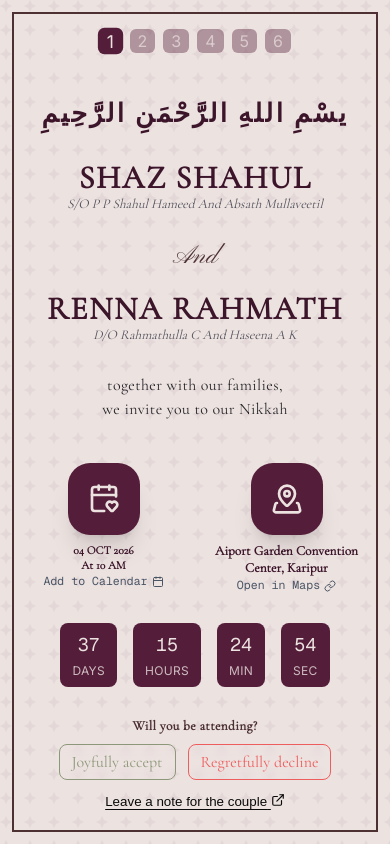
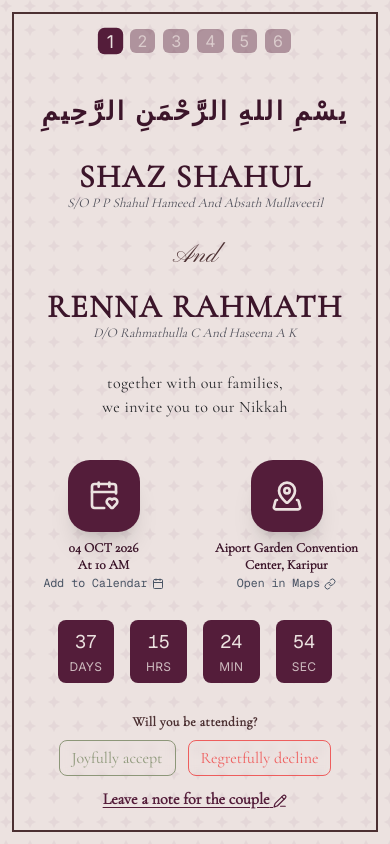
Before and after one commit to ZayanShamz/shaz-wedding, a Next.js app: page / in a window 390 px wide. Built offline with nearby package versions, Linux system fonts and the light colour scheme; no server answers; a web font is replaced by a local one.

Commit message:
countdown div, note icon

```diff
--- a/components/CountDownTimer.tsx
+++ b/components/CountDownTimer.tsx
@@ -45,17 +45,17 @@ function CountDownTimer() {
 
   const units: { label: string; value: number }[] = [
     { label: "days", value: display.days },
-    { label: "hours", value: display.hours },
+    { label: "hrs", value: display.hours },
     { label: "min", value: display.minutes },
     { label: "sec", value: display.seconds },
   ];
 
   return (
-    <div className="grid grid-flow-col gap-4 text-center auto-cols-max md:my-5">
+    <div className="grid grid-flow-col auto-cols-fr gap-4 text-center md:my-5">
       {units.map(({ label, value }) => (
         <div
           key={label}
-          className="flex flex-col items-center gap-1 rounded-md bg-crimson-violet px-3 py-2 text-background"
+          className="flex min-w-10 flex-col items-center gap-1 rounded-md bg-crimson-violet px-3 py-2 text-background"
         >
           <span
             key={value}
--- a/components/Hero.tsx
+++ b/components/Hero.tsx
@@ -7,9 +7,9 @@ import CountDownTimer from "./CountDownTimer";
 import {
   Calendar,
   CalendarHeart,
-  ExternalLink,
   Link,
   MapPinned,
+  PencilLine,
   UserRound,
 } from "lucide-react";
 import { Button } from "./ui/button";
@@ -96,7 +96,7 @@ function Hero({ onSelect, onLeaveNote }: HeroProps) {
             <div className="bg-crimson-violet rounded-3xl p-5 mb-2 shadow-xl">
               <CalendarHeart className="text-background h-8 w-8 md:h-10 md:w-10" />
             </div>
-            <p className="font-cg font-semibold leading-tight text-midnight-purple text-fluid-xs">
+            <p className="font-cg font-semibold leading-tight text-midnight-purple text-fluid-sm">
               04 OCT 2026 <br />
               At 10 AM
             </p>
@@ -159,10 +159,10 @@ function Hero({ onSelect, onLeaveNote }: HeroProps) {
           <button
             type="button"
             onClick={onLeaveNote}
-            className="font-candy text-fluid-sm cursor-pointer underline underline-offset-3"
+            className="font-cg font-semibold text-crimson-violet text-fluid-base cursor-pointer underline underline-offset-3"
           >
             Leave a note for the couple{" "}
-            <ExternalLink className="inline-block h-3.5 w-3.5 mb-1" />
+            <PencilLine className="inline-block h-3.5 w-3.5" />
           </button>
         </div>
         <div className="hidden md:flex absolute bottom-7 right-7 ">
```
